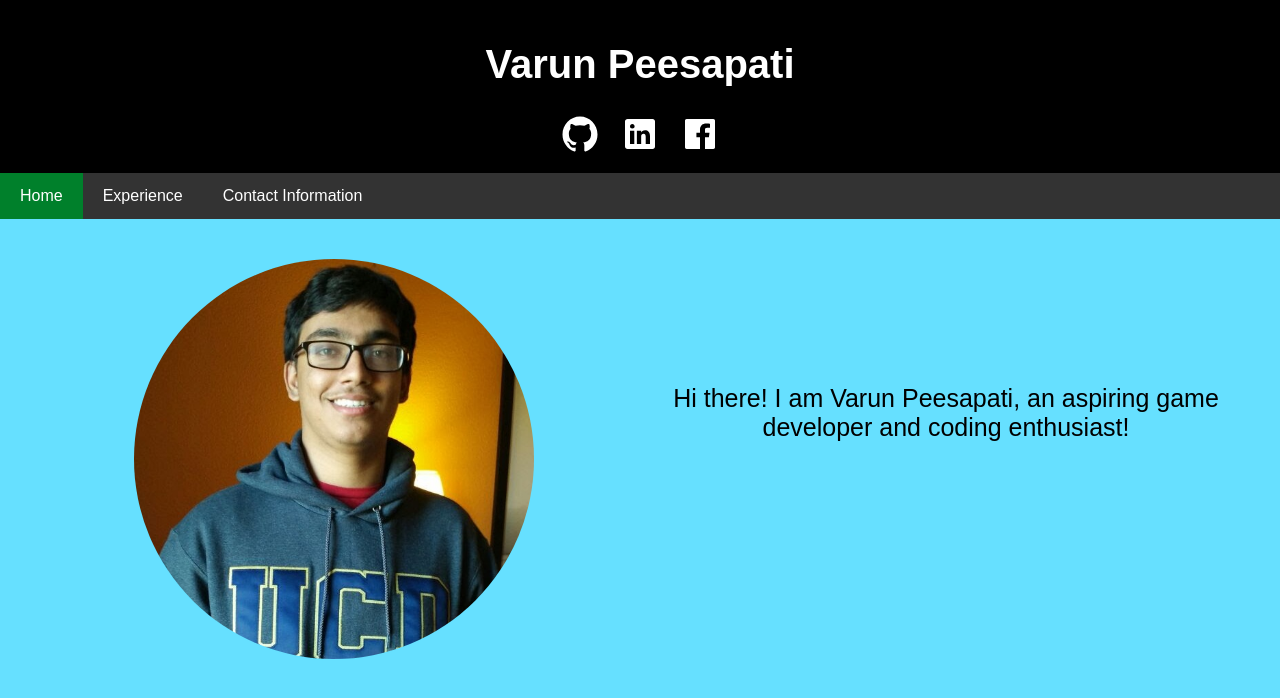
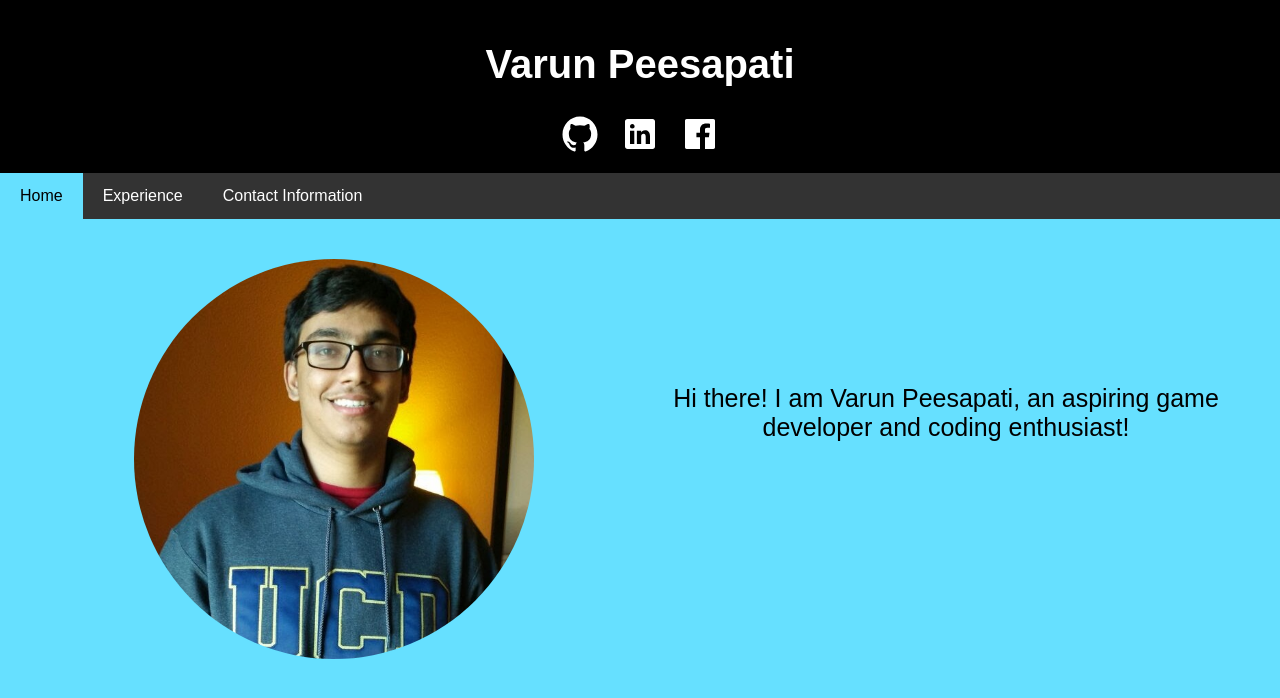
Before and after one commit to vpeesapa/vpeesapa.github.io, a React (Create React App) app: page / in a window 1280 px wide. Shown: the top 698 px of the page. Built offline with nearby package versions, Linux system fonts and the light colour scheme.

Commit message:
Updates CSS in navbar

```diff
--- a/src/App.css
+++ b/src/App.css
@@ -38,8 +38,9 @@ body {
 	color: black;
 }
 
-.active {
-  background-color: #00802b;
+.navbar a.active {
+  background-color: #66e0ff;
+  color: black;
 }
 
 .about-container {
```
